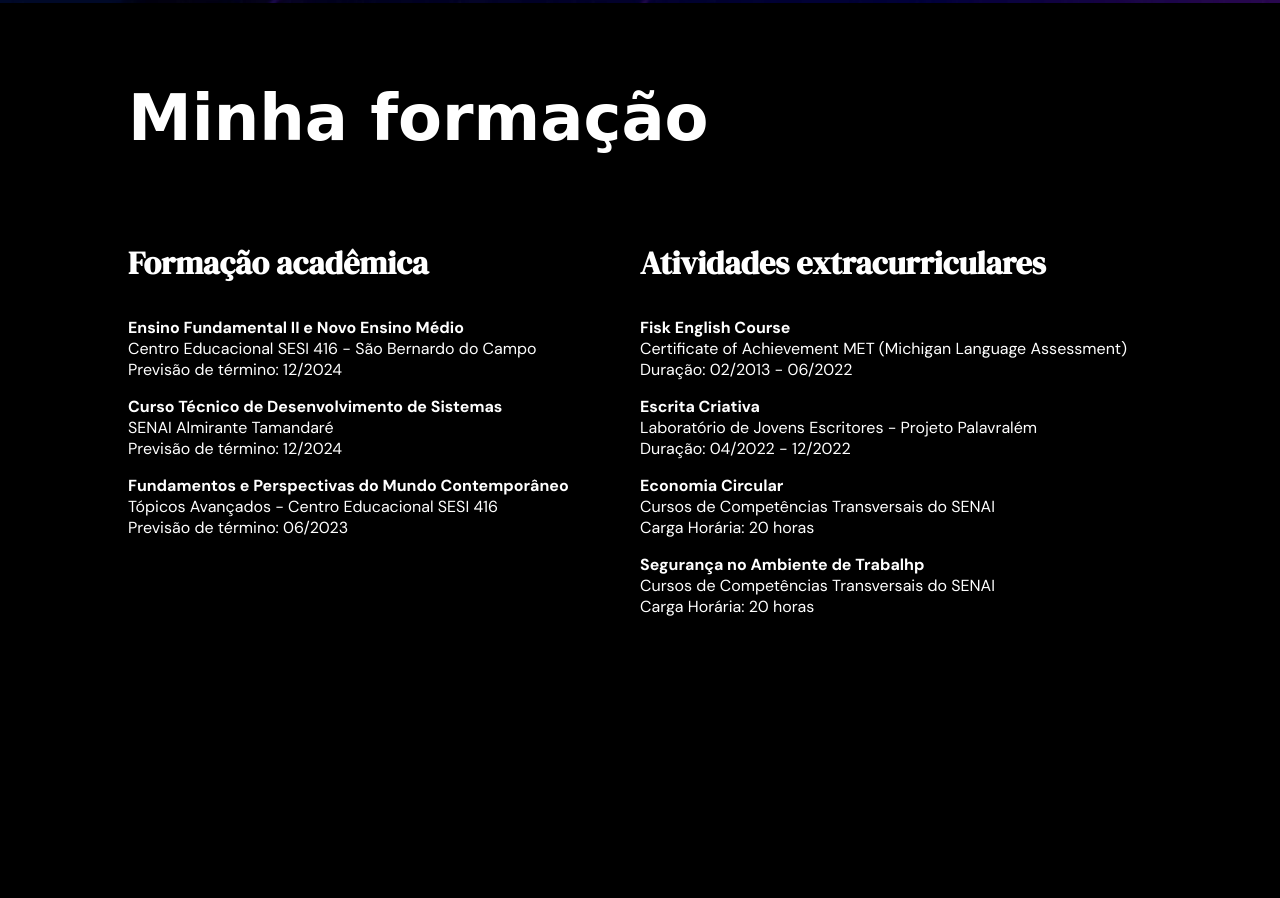
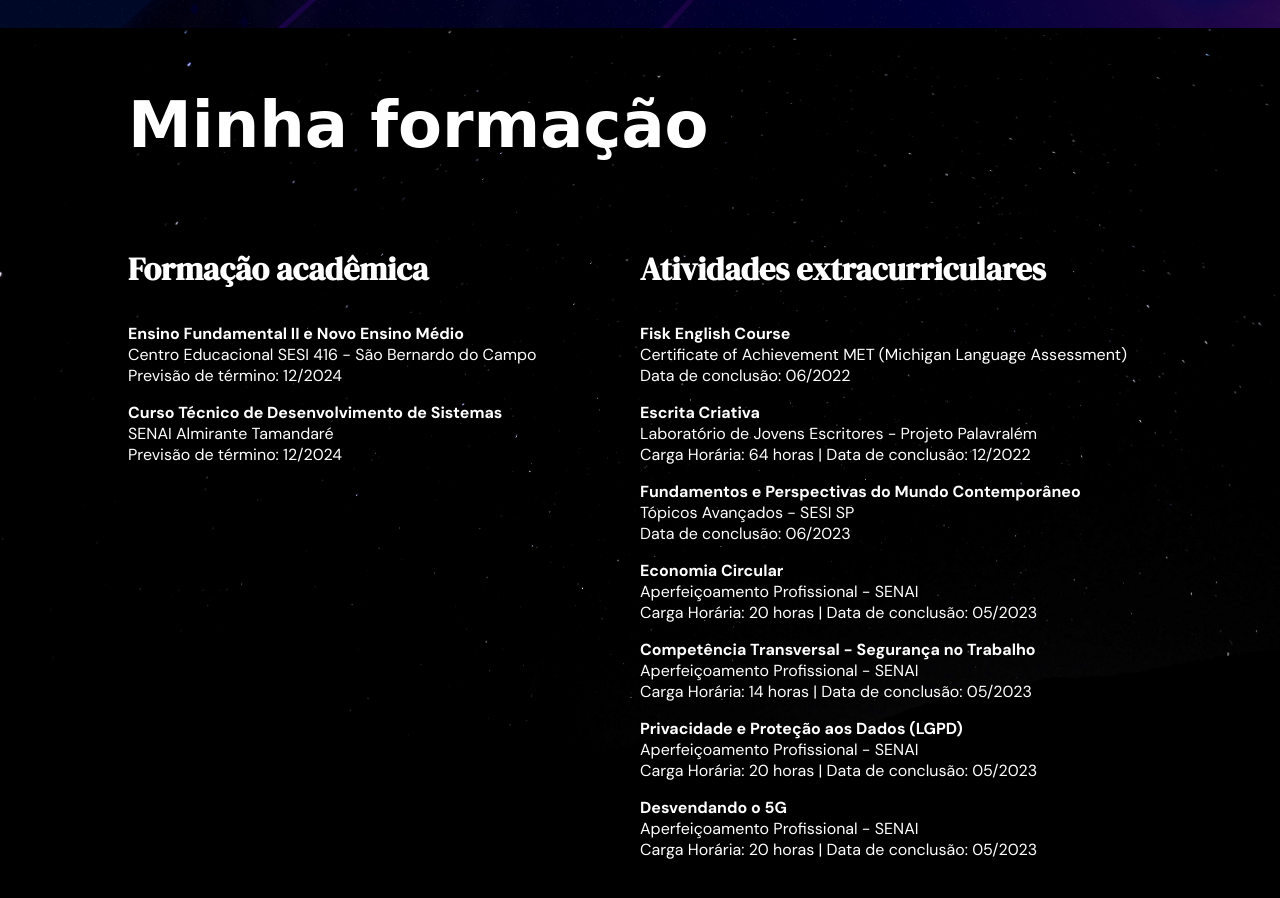
Before and after one commit to fariasleticia/meu-curriculum-vitae, a plain HTML site: page index.html in a window 1280 px wide. Shown: the part 722-1620 px from the top of the page. Before the commit the page ends 1419 px from the top, so only its background shows below. Drawn offline with Linux system fonts and the light colour scheme; a web font is replaced by a local one.

Commit message:
Adição de favicon para a página, modificação das imagens de fundo da seção de apresentação e de formações, e alteração do texto inserido, além de otimização do código.

```diff
--- a/index.html
+++ b/index.html
@@ -6,7 +6,9 @@
     <meta http-equiv="X-UA-Compatible" content="IE=edge">
     <meta name="viewport" content="width=device-width, initial-scale=1.0">
     <title>Leticia Farias | Meu currículo</title>
-    <link rel="icon" type="image/x-icon" href="">
+    <!--link do favicon-->
+    <link rel="icon" type="image/x-icon" href="images\favicon2.ico">
+    <!--links das family fonts-->
     <link rel="stylesheet" href="https://fonts.googleapis.com/css2?family=DM+Serif+Display&display=swap">
     <link rel="stylesheet" href="https://fonts.googleapis.com/css2?family=DM+Sans:wght@700&display=swap">
     <link rel="stylesheet" href="https://fonts.googleapis.com/css2?family=DM+Sans&display=swap">
@@ -15,7 +17,7 @@
     <style>
         body {
             margin:0px;
-            background-color: black;
+            background-color: pink;
             color: white;
         }
         header {
@@ -23,11 +25,9 @@
             align-content: center;
             text-align: center;
             flex-direction: column;
-            height: 130%;
-            padding: 11% 30% 18%;
+            padding: 11% 30% 20%;
             color: white;
-            background-image: url(images/imagem-cabeçalho.jpg);
-            background-repeat: no-repeat;
+            background-image: url(images/imagem-cabecalho.jpg);
             background-size: cover;
         }
         header > h1 {
@@ -52,13 +52,13 @@
             font-family: 'DM Sans', sans-serif;
         }
         .formation {
-            justify-content: space-around;
-            padding: 2% 10% 5%;
+            padding: 0.5% 10% 3.5%;
+            background-image: url(images/imagem-fundo.jpg);
+            background-size: cover;
+            background-repeat: repeat;
         }
         .courses {
             display: flex;
-            flex-direction: row;
-            justify-content: space-between;
             padding: 0px;
         }
         .type-of-formation {
@@ -80,14 +80,16 @@
                     <h3>Formação acadêmica</h3>
                     <p><b>Ensino Fundamental II e Novo Ensino Médio</b><br>Centro Educacional SESI 416 - São Bernardo do Campo<br>Previsão de término: 12/2024</p>
                     <p><b>Curso Técnico de Desenvolvimento de Sistemas</b><br>SENAI Almirante Tamandaré<br>Previsão de término: 12/2024</p>
-                    <p><b>Fundamentos e Perspectivas do Mundo Contemporâneo</b><br>Tópicos Avançados - Centro Educacional SESI 416<br>Previsão de término: 06/2023</p>
                 </div>
                 <div class="type-of-formation">
                     <h3>Atividades extracurriculares</h3>
-                    <p><b>Fisk English Course</b><br>Certificate of Achievement MET (Michigan Language Assessment)<br>Duração: 02/2013 - 06/2022</p>
-                    <p><b>Escrita Criativa</b><br>Laboratório de Jovens Escritores - Projeto Palavralém<br>Duração: 04/2022 - 12/2022</p>
-                    <p><b>Economia Circular</b><br>Cursos de Competências Transversais do SENAI<br>Carga Horária: 20 horas</p>
-                    <p><b>Segurança no Ambiente de Trabalhp</b><br>Cursos de Competências Transversais do SENAI<br>Carga Horária: 20 horas</p>
+                    <p><b>Fisk English Course</b><br>Certificate of Achievement MET (Michigan Language Assessment)<br>Data de conclusão: 06/2022</p>
+                    <p><b>Escrita Criativa</b><br>Laboratório de Jovens Escritores - Projeto Palavralém<br>Carga Horária: 64 horas | Data de conclusão: 12/2022</p>
+                    <p><b>Fundamentos e Perspectivas do Mundo Contemporâneo</b><br>Tópicos Avançados - SESI SP<br>Data de conclusão: 06/2023</p>
+                    <p><b>Economia Circular</b><br>Aperfeiçoamento Profissional - SENAI<br>Carga Horária: 20 horas | Data de conclusão: 05/2023</p>
+                    <p><b>Competência Transversal - Segurança no Trabalho</b><br>Aperfeiçoamento Profissional - SENAI<br>Carga Horária: 14 horas | Data de conclusão: 05/2023</p>
+                    <p><b>Privacidade e Proteção aos Dados (LGPD)</b><br>Aperfeiçoamento Profissional - SENAI<br>Carga Horária: 20 horas | Data de conclusão: 05/2023</p>
+                    <p><b>Desvendando o 5G</b><br>Aperfeiçoamento Profissional - SENAI<br>Carga Horária: 20 horas | Data de conclusão: 05/2023</p>
                 </div>
             </div>
             <!-- </section>
```
Also changed, not shown: images/favicon.ico (added), images/favicon2.ico (added), images/imagem-cabecalho.jpg (added), images/imagem-cabeçalho.jpg (deleted), images/imagem-fundo.jpg (added).
